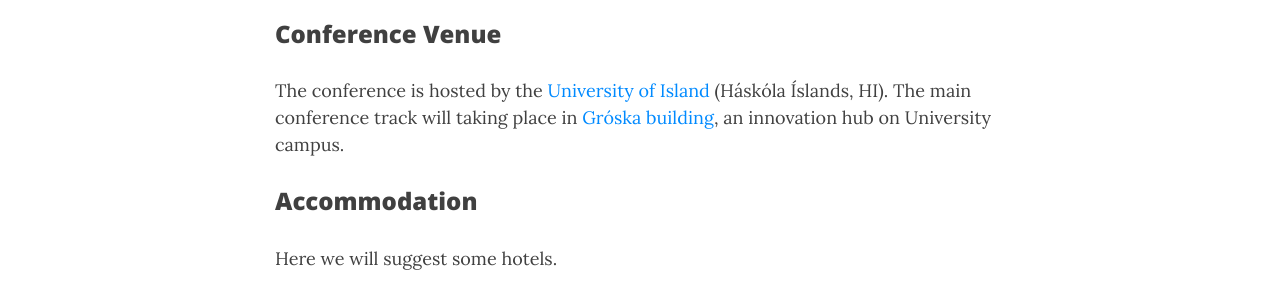
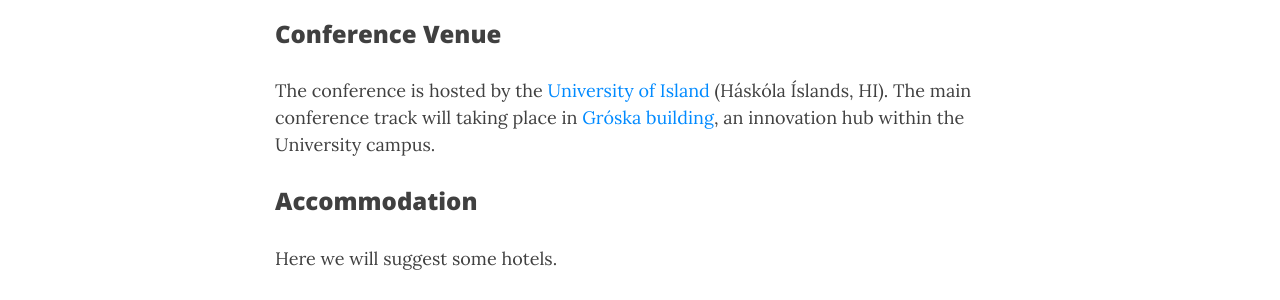
Before and after one commit to vedranaa/SCIA2025, a Jekyll site: the page built from venue.md, in a window 1280 px wide and 1282 px high. Shown: the part 668-968 px from the top of the window. Built offline with Jekyll 4.4.1, drawn with Linux system fonts in a browser that asks for light colours.

Commit message:
Update venue.md

```diff
--- a/venue.md
+++ b/venue.md
@@ -9,7 +9,7 @@ cover-img: [/assets/img/iceland-4436790_1920.jpg,
 ---
 
 ### Conference Venue
-The conference is hosted by the [University of Island](https://english.hi.is/) (Háskóla Íslands, HI). The main conference track will taking place in [Gróska building](https://groska.is/en/), an innovation hub on University campus.
+The conference is hosted by the [University of Island](https://english.hi.is/) (Háskóla Íslands, HI). The main conference track will taking place in [Gróska building](https://groska.is/en/), an innovation hub within the University campus.
 
 ### Accommodation
 Here we will suggest some hotels.
```
